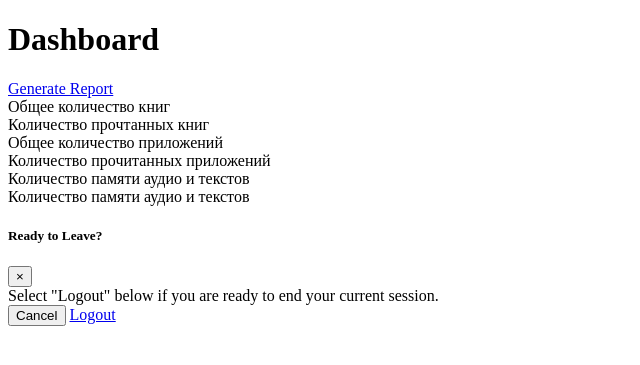
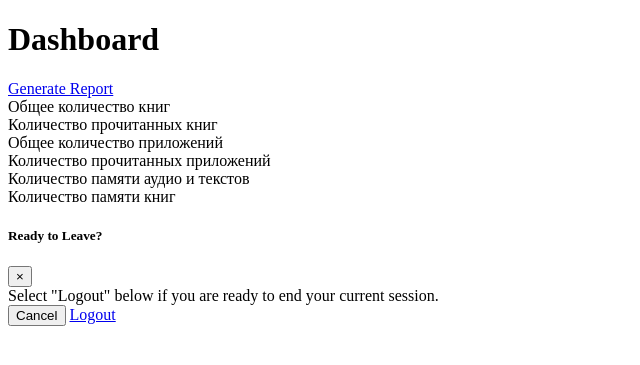
Before and after one commit to AminDiyasSerikuly/sdu_service, a Yii app: template backend/views/site/information.php in a window 1280 px wide. Shown: the top 365 px of the page, without its empty margins (0-640 px from the left). Run offline with PHP 8.4 and a stand-in for Yii, Linux system fonts and the light colour scheme; the template is opened without the code that fills it, so the values that code supplies are empty; some libraries are stand-ins or nearby versions.

Commit message:
fix bug from last testing results

```diff
--- a/backend/views/site/information.php
+++ b/backend/views/site/information.php
@@ -45,7 +45,7 @@ use common\models\BookSentences;
             <div class="card-body">
                 <div class="row no-gutters align-items-center">
                     <div class="col mr-2">
-                        <div class="text-xs font-weight-bold text-success text-uppercase mb-1">Количество прочтанных
+                        <div class="text-xs font-weight-bold text-success text-uppercase mb-1">Количество прочитанных
                             книг
                         </div>
                         <div class="h5 mb-0 font-weight-bold text-gray-800"><?=
@@ -128,8 +128,7 @@ use common\models\BookSentences;
             <div class="card-body">
                 <div class="row no-gutters align-items-center">
                     <div class="col mr-2">
-                        <div class="text-xs font-weight-bold text-primary text-uppercase mb-1">Количество памяти аудио и
-                            текстов
+                        <div class="text-xs font-weight-bold text-primary text-uppercase mb-1">Количество памяти книг
                         </div>
                         <div class="h5 mb-0 font-weight-bold text-gray-800"><?= $sizeBook ?></div>
                     </div>
```
